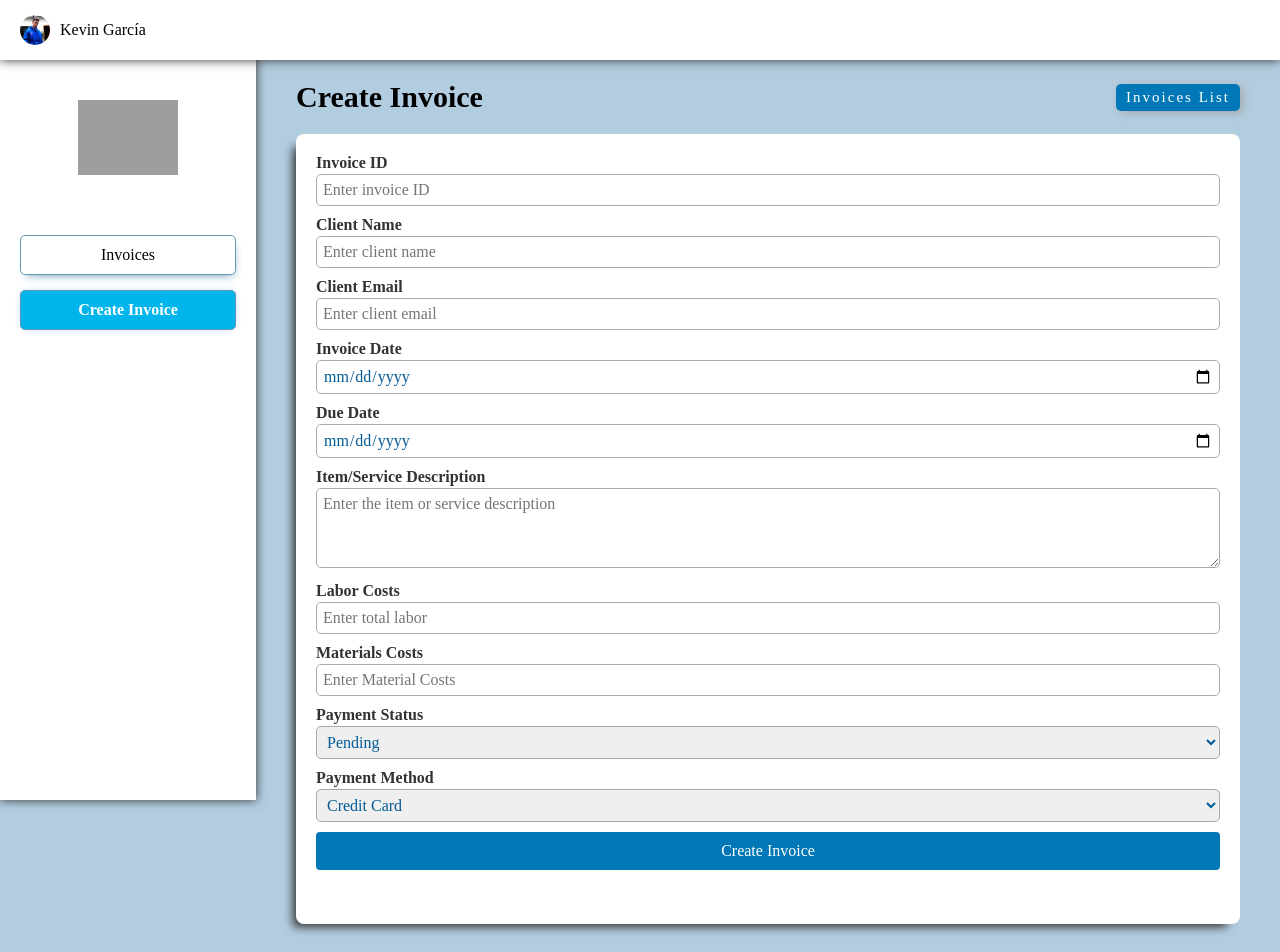
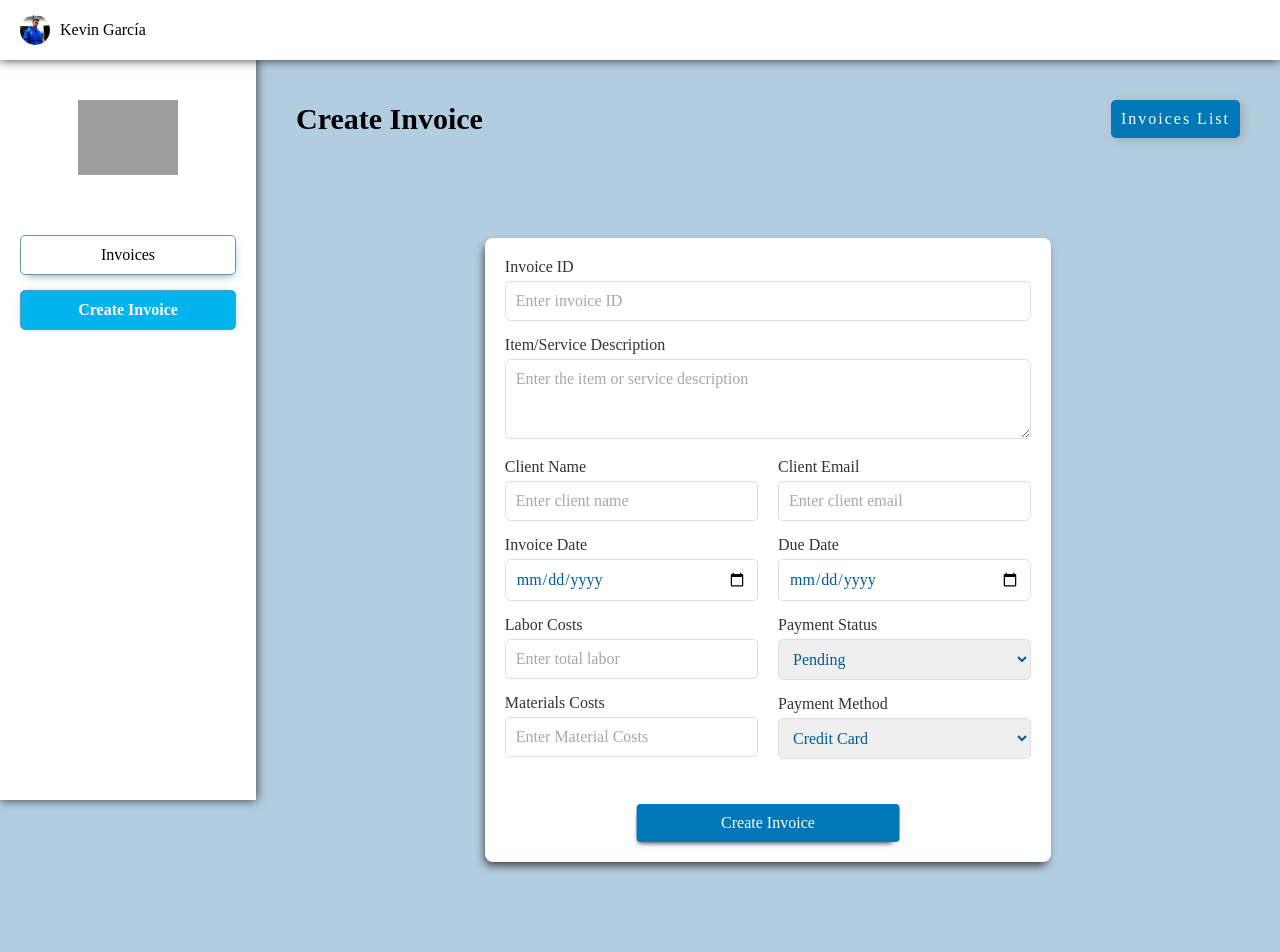
Before and after one commit to KevinAndresG/Invoices-app, an Angular app: page /dashboard/create-invoice in a window 1280 px wide. Shown: the top 952 px of the page. Built offline with nearby package versions, Linux system fonts and the light colour scheme; grey boxes are pictures that could not be loaded; a web font is replaced by a local one.

Commit message:
Make some design adjusts

```diff
--- a/src/app/Components/invoice-form/invoice-form.component.html
+++ b/src/app/Components/invoice-form/invoice-form.component.html
@@ -14,6 +14,16 @@
     />
   </div>
 
+  <div class="form-group">
+    <label for="itemDescription">Item/Service Description</label>
+    <textarea
+      formControlName="itemDescription"
+      id="itemDescription"
+      placeholder="Enter the item or service description"
+    ></textarea>
+  </div>
+
+  <div class="client-info block">
     <div class="form-group">
       <label for="clientName">Client Name</label>
       <input
@@ -33,7 +43,9 @@
         placeholder="Enter client email"
       />
     </div>
+  </div>
 
+  <div class="invoice-info block">
     <div class="form-group">
       <label for="invoiceDate">Invoice Date</label>
       <input formControlName="invoiceDate" type="date" id="invoiceDate" />
@@ -43,16 +55,10 @@
       <label for="dueDate">Due Date</label>
       <input formControlName="dueDate" type="date" id="dueDate" />
     </div>
-
-  <div class="form-group">
-    <label for="itemDescription">Item/Service Description</label>
-    <textarea
-      formControlName="itemDescription"
-      id="itemDescription"
-      placeholder="Enter the item or service description"
-    ></textarea>
   </div>
 
+  <div class="pricing-info block">
+    <div class="top-info">
       <div class="form-group">
         <label for="labor">Labor Costs</label>
         <input
@@ -72,7 +78,8 @@
           placeholder="Enter Material Costs"
         />
       </div>
-
+    </div>
+    <div class="bottom-info">
       <div class="form-group">
         <label for="paymentStatus">Payment Status</label>
         <select formControlName="paymentStatus" id="paymentStatus">
@@ -98,8 +105,10 @@
           <option value="Cash">Cash</option>
         </select>
       </div>
+    </div>
+  </div>
 
-  <div class="form-group">
+  <div class="form-group-button">
     <button type="submit">
       {{ id() ? "Update Invoice" : "Create Invoice" }}
     </button>
--- a/src/app/Components/invoice-form/invoice-form.component.scss
+++ b/src/app/Components/invoice-form/invoice-form.component.scss
@@ -1,22 +1,41 @@
 @import "../../../styles.scss";
 
 .invoice-form {
-  width: 100%;
-  min-height: 790px;
+  width: 60%;
+  min-height: 500px;
   background-color: $primary-white;
-  box-shadow: -8px 8px 10px -5px $primary-gray;
+  box-shadow: -2px 5px 10px -2px $primary-gray;
   border-radius: 8px;
   margin: 0 auto;
+  margin-top: 80px;
   padding: 20px;
 
   .form-group {
-    margin-bottom: 10px;
+    width: 100%;
+    margin-bottom: 15px;
+
+    &-button {
+      margin-top: 30px;
+    }
+  }
+
+  .block {
+    width: 100%;
+    display: flex;
+    column-gap: 20px;
+    justify-content: space-between;
+  }
+
+  .top-info {
+    width: 50%;
+  }
+  .bottom-info {
+    width: 50%;
   }
 
   .form-group label {
     display: block;
-    margin-bottom: 2px;
-    font-weight: bold;
+    margin-bottom: 5px;
     color: $primary-gray;
   }
 
@@ -24,12 +43,18 @@
   .form-group select,
   .form-group textarea {
     width: 100%;
-    padding: 6px;
-    border: 1px solid $pastel-gray-blue;
+    padding: 10px;
+    border: 1px solid $very-light-gray;
     border-radius: 5px;
     font-size: 16px;
     outline: none;
     color: $deep-blue;
+    &:focus {
+      border-color: $deep-blue;
+    }
+    &::placeholder {
+      color: $pastel-gray-blue;
+    }
   }
 
   .form-group textarea {
@@ -37,20 +62,23 @@
     resize: vertical;
   }
 
-  .form-group button {
-    width: 100%;
+  .form-group-button button {
+    width: 50%;
+    translate: 50% 0;
     padding: 10px;
     background-color: $cyan-blue;
     color: $primary-white;
     border: none;
     border-radius: 4px;
     font-size: 16px;
-    transition: background-color 0.1s ease;
+    box-shadow: -3px 5px 5px -4px $primary-gray;
+    transition: background-color 0.1s ease, box-shadow 0.1s ease;
   }
 
-  .form-group button:hover {
+  .form-group-button button:hover {
     cursor: pointer;
     background-color: $bright-blue;
+    box-shadow: -3px 5px 3px -5px $primary-gray;
   }
 
   .payment-method {
@@ -70,3 +98,19 @@
     transform: translate(-50%, -50%);
   }
 }
+
+@media screen and (width < 768px) {
+  .invoice-form {
+    width: 100%;
+    margin-top: 0;
+    .block {
+      flex-direction: column;
+    }
+    .top-info {
+      width: 100%;
+    }
+    .bottom-info {
+      width: 100%;
+    }
+  }
+}
--- a/src/app/Components/invoice-table/invoice-table.component.scss
+++ b/src/app/Components/invoice-table/invoice-table.component.scss
@@ -48,7 +48,7 @@
       }
 
       &.status {
-        height: 20px;
+        height: 25px;
         display: flex;
         align-items: center;
         justify-content: center;
--- a/src/app/Pages/create-invoice/create-invoice.component.scss
+++ b/src/app/Pages/create-invoice/create-invoice.component.scss
@@ -1,7 +1,7 @@
 @import "../../../styles.scss";
 
 #create-invoice {
-  padding: 80px 40px;
+  padding: 100px 40px;
   display: flex;
   flex-direction: column;
   align-items: center;
@@ -20,12 +20,12 @@
 
   .invoices-list {
     text-decoration: none;
-    padding: 5px 10px;
+    padding: 10px;
     border: none;
     background-color: $cyan-blue;
     color: $primary-white;
     border-radius: 5px;
-    font-size: 15px;
+    font-size: 16px;
     letter-spacing: 2px;
     box-shadow: 3px 2px 10px $pastel-gray-blue;
     transition: box-shadow 0.1s ease, letter-spacing 0.1s ease;
--- a/src/app/Pages/invoice-details/invoice-details.component.html
+++ b/src/app/Pages/invoice-details/invoice-details.component.html
@@ -6,11 +6,9 @@
     </a>
   </header>
   <div class="invoice-details-card">
-    <h2 class="invoice-title">Invoice Details</h2>
-
     @if (invoice().invoiceNumber) {
     <div class="invoice-header">
-      <h1 class="invoice-number">Invoice ID: {{ invoice().invoiceNumber }}</h1>
+      <h1 class="invoice-number">ID - #{{ invoice().invoiceNumber }}</h1>
       <span
         class="payment-status"
         [class]="statusClasses[invoice().paymentStatus]"
@@ -62,7 +60,9 @@
         </p>
       </div>
     </div>
-    } @else {
+    @if(invoice().paymentStatus !== "Paid") {
+    <button class="send-button">Send</button>
+    } } @else {
     <app-loader />
     }
   </div>
--- a/src/app/Pages/invoice-details/invoice-details.component.scss
+++ b/src/app/Pages/invoice-details/invoice-details.component.scss
@@ -11,7 +11,7 @@
     margin-right: auto;
     justify-content: start;
     align-items: center;
-    margin-bottom: 20px;
+    margin-bottom: 25px;
 
     .invoices-list {
       .title {
@@ -35,11 +35,31 @@
   .invoice-details-card {
     background-color: $primary-white;
     padding: 20px;
-    box-shadow: 0 4px 8px rgba(0, 0, 0, 0.1);
+    box-shadow: -2px 5px 10px -2px $primary-gray;
     width: 50%;
     min-height: 500px;
     margin: 20px auto;
     border-radius: 10px;
+
+    .send-button {
+      width: 50%;
+      translate: 50% 0;
+      margin-top: 20px;
+      padding: 10px;
+      background-color: $cyan-blue;
+      color: $primary-white;
+      border: none;
+      border-radius: 5px;
+      font-size: 16px;
+      box-shadow: -3px 5px 5px -4px $primary-gray;
+      transition: background-color 0.1s ease, box-shadow 0.1s ease;
+
+      &:hover {
+        cursor: pointer;
+        background-color: $bright-blue;
+        box-shadow: -3px 5px 3px -5px $primary-gray;
+      }
+    }
   }
 
   .invoice-title {
@@ -54,8 +74,8 @@
     flex-direction: column;
     align-items: center;
     border-bottom: 2px solid $medium-blue;
-    padding-bottom: 10px;
-    margin-bottom: 20px;
+    padding-bottom: 20px;
+    margin-bottom: 25px;
 
     .invoice-number {
       font-size: 24px;
--- a/src/app/Pages/invoices-list/invoices-list.component.scss
+++ b/src/app/Pages/invoices-list/invoices-list.component.scss
@@ -20,12 +20,12 @@
 
   .create-invoice {
     text-decoration: none;
-    padding: 5px 10px;
+    padding: 10px;
     border: none;
     background-color: $cyan-blue;
     color: $primary-white;
     border-radius: 5px;
-    font-size: 15px;
+    font-size: 16px;
     letter-spacing: 2px;
     box-shadow: 3px 2px 10px $pastel-gray-blue;
     transition: box-shadow 0.1s ease, letter-spacing 0.1s ease;
--- a/src/styles.scss
+++ b/src/styles.scss
@@ -33,6 +33,7 @@ $bright-blue: #0096c7;
 $brightness-blue: #00b5ec;
 $pastel-gray-blue: #a3a9ac;
 $very-light-blue: #d0e1f9;
+$very-light-gray: #dddddd;
 $pastel-blue-gray: #bcccdc;
 $soft-pastel-blue: #a8d0e6;
 $almost-white-pastel-blue: #f0f4f8;
```
Lines whose indentation alone changed are shown as unchanged.
